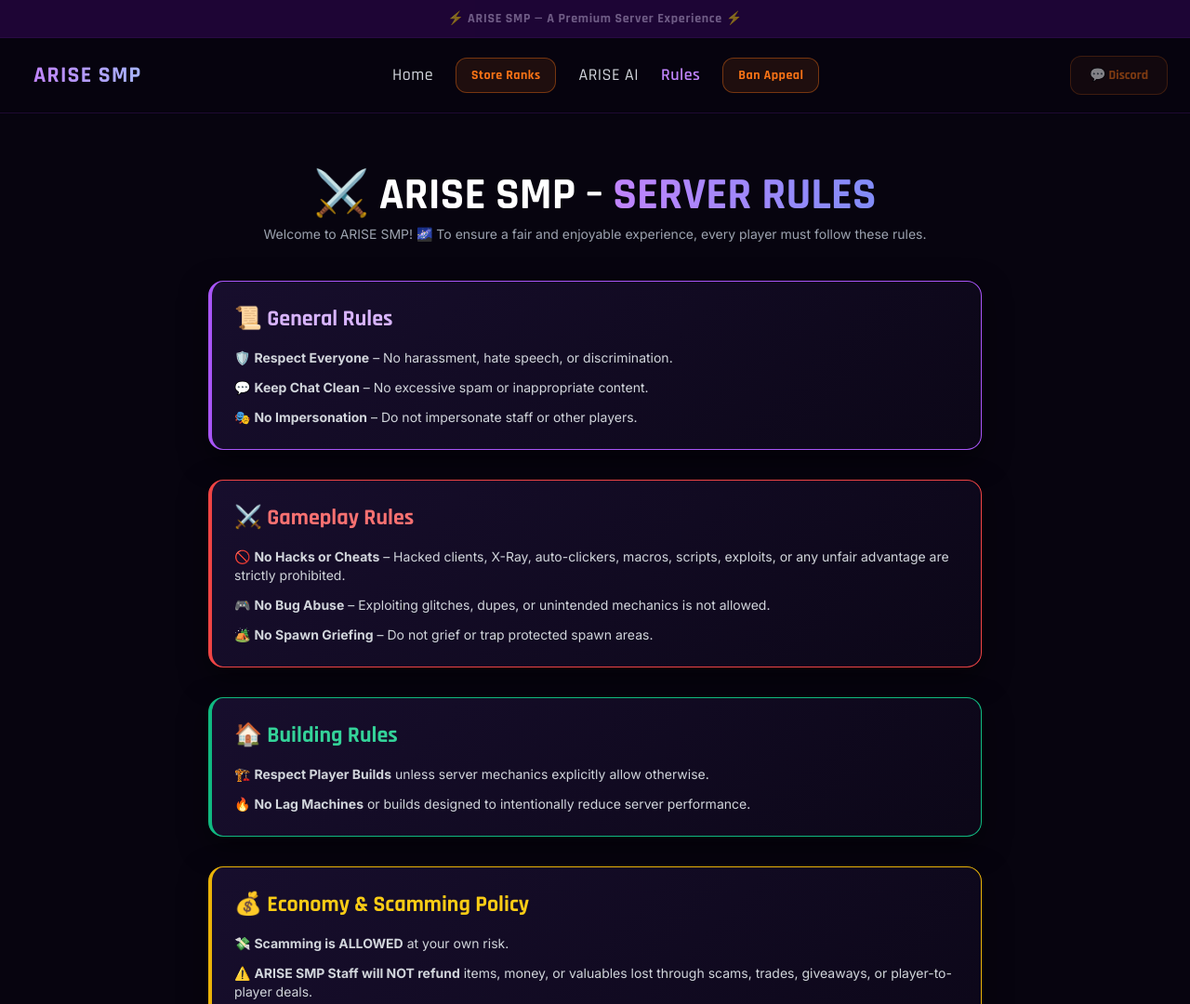
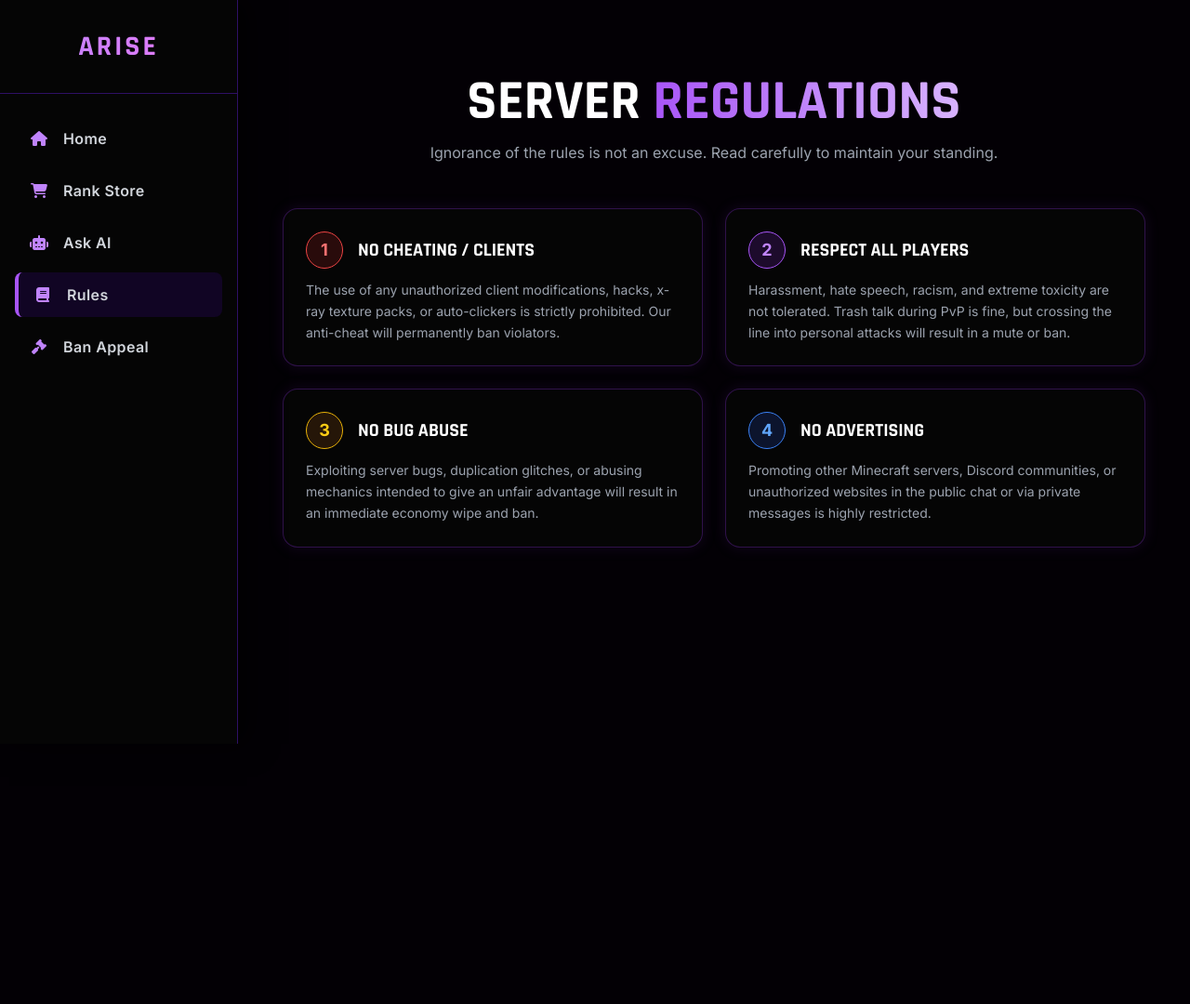
Before and after one commit to abhijitkumar1825-maker/ariseback, a website: page public/rules.html in a window 1280 px wide. Shown: the top 1080 px of the page at 93% size. After the commit the page ends 800 px from the top, so only its background shows below. Drawn offline with nearby package versions, Linux system fonts and the light colour scheme.

Commit message:
rules updated

```diff
--- a/public/rules.html
+++ b/public/rules.html
@@ -3,121 +3,89 @@
 <head>
     <meta charset="UTF-8">
     <meta name="viewport" content="width=device-width, initial-scale=1.0">
-    <title>ARISE SMP | Server Rules</title>
-    <link href="https://fonts.googleapis.com/css2?family=Inter:wght@400;500;600;700&family=Rajdhani:wght@500;600;700&display=swap" rel="stylesheet">
+    <title>ARISE SMP | Rules</title>
+    <link href="https://fonts.googleapis.com/css2?family=Inter:wght@400;500;600;700&family=Rajdhani:wght@500;600;700;800&display=swap" rel="stylesheet">
+    <link rel="stylesheet" href="https://cdnjs.cloudflare.com/ajax/libs/font-awesome/6.4.0/css/all.min.css">
     <script src="https://cdn.tailwindcss.com"></script>
-    <script>
-        tailwind.config = {
-            theme: {
-                extend: {
-                    colors: { arise: { base: '#07040f', card: '#110b22', purple: '#8b5cf6', glow: '#a855f7' } },
-                    fontFamily: { sans: ['Inter', 'sans-serif'], heading: ['Rajdhani', 'sans-serif'] }
-                }
-            }
-        }
-    </script>
     <style>
-        .glow-box { background: linear-gradient(135deg, rgba(25, 15, 48, 0.9) 0%, rgba(12, 7, 24, 0.95) 100%); border: 1px solid rgba(168, 85, 247, 0.25); box-shadow: 0 10px 30px rgba(0,0,0,0.5); }
-        .orange-glow-btn { transition: all 0.3s ease; border: 1px solid rgba(249, 115, 22, 0.4); background: rgba(249, 115, 22, 0.1); color: #f97316; }
-        .orange-glow-btn:hover { background: #f97316; color: #ffffff; box-shadow: 0 0 25px rgba(249, 115, 22, 0.8); border-color: #f97316; transform: translateY(-2px); }
+        body { background-color: #030005; color: #ffffff; font-family: 'Inter', sans-serif; overflow-x: hidden; }
+        h1, h2, h3, .font-heading { font-family: 'Rajdhani', sans-serif; }
+        .aura-border { border: 1px solid rgba(147, 51, 234, 0.3); box-shadow: 0 0 15px rgba(88, 28, 135, 0.2); }
+        .nav-item { transition: all 0.3s ease; }
+        .nav-item:hover { background: linear-gradient(90deg, rgba(147, 51, 234, 0.2) 0%, transparent 100%); border-left: 4px solid #a855f7; color: #d8b4fe; text-shadow: 0 0 8px rgba(168, 85, 247, 0.8); }
+        .sidebar { transition: transform 0.4s ease-in-out; z-index: 50; }
+        @media (max-width: 768px) { .sidebar-hidden { transform: translateX(-100%); } }
     </style>
 </head>
-<body class="bg-arise-base text-white font-sans antialiased min-h-screen">
+<body class="flex">
 
-    <div class="bg-purple-950/90 border-b border-purple-800/40 text-center py-2.5 px-4 text-xs md:text-sm font-heading font-bold text-purple-300 tracking-wider animate-pulse sticky top-0 z-50">
-        ⚡ ARISE SMP — A Premium Server Experience ⚡
+    <button onclick="toggleSidebar()" class="md:hidden fixed top-4 right-4 z-[60] bg-[#0a0a0a] border border-purple-600 text-white p-3 rounded-lg shadow-[0_0_15px_rgba(147,51,234,0.4)]">
+        <i class="fas fa-bars text-xl"></i>
+    </button>
+
+    <aside id="sidebar" class="sidebar sidebar-hidden md:transform-none fixed top-0 left-0 w-64 h-screen bg-[#050505] border-r border-[#2e1065] flex flex-col shadow-[10px_0_30px_rgba(0,0,0,0.8)]">
+        <div class="p-8 text-center border-b border-[#2e1065]">
+            <img src="./logo.png" alt="ARISE Logo" class="w-24 h-24 mx-auto mb-3 object-contain drop-shadow-[0_0_15px_rgba(147,51,234,0.5)]" onerror="this.style.display='none'">
+            <h2 class="font-heading text-3xl font-bold tracking-widest text-transparent bg-clip-text bg-gradient-to-r from-[#c084fc] to-[#e879f9]">ARISE</h2>
+        </div>
+        <nav class="flex-1 px-4 py-6 space-y-2">
+            <a href="/" class="nav-item flex items-center space-x-4 px-4 py-3 text-gray-300 rounded-lg"><i class="fas fa-home w-5 text-center text-[#c084fc]"></i><span class="font-semibold tracking-wide">Home</span></a>
+            <a href="/ranks" class="nav-item flex items-center space-x-4 px-4 py-3 text-gray-300 rounded-lg"><i class="fas fa-shopping-cart w-5 text-center text-[#c084fc]"></i><span class="font-semibold tracking-wide">Rank Store</span></a>
+            <a href="/console" class="nav-item flex items-center space-x-4 px-4 py-3 text-gray-300 rounded-lg"><i class="fas fa-robot w-5 text-center text-[#c084fc]"></i><span class="font-semibold tracking-wide">Ask AI</span></a>
+            <a href="/rules" class="nav-item flex items-center space-x-4 px-4 py-3 text-gray-300 rounded-lg bg-[#110524] border-l-4 border-purple-500"><i class="fas fa-book w-5 text-center text-[#c084fc]"></i><span class="font-semibold tracking-wide">Rules</span></a>
+            <a href="/appeal" class="nav-item flex items-center space-x-4 px-4 py-3 text-gray-300 rounded-lg"><i class="fas fa-gavel w-5 text-center text-[#c084fc]"></i><span class="font-semibold tracking-wide">Ban Appeal</span></a>
+        </nav>
+    </aside>
+
+    <main class="flex-1 md:ml-64 min-h-screen p-6 md:p-12 relative z-10">
+        <div class="max-w-5xl mx-auto mt-8">
+            <div class="text-center mb-12">
+                <h1 class="text-4xl md:text-6xl font-extrabold uppercase mb-3">Server <span class="text-transparent bg-clip-text bg-gradient-to-r from-[#a855f7] to-[#d8b4fe]">Regulations</span></h1>
+                <p class="text-gray-400 text-sm md:text-base">Ignorance of the rules is not an excuse. Read carefully to maintain your standing.</p>
             </div>
 
-    <nav class="bg-arise-base/90 backdrop-blur-md border-b border-purple-900/30 sticky top-[37px] z-40">
-        <div class="max-w-7xl mx-auto px-6 h-20 flex items-center justify-between">
-            <a href="/" class="flex items-center space-x-3">
-                <img src="./logo.png" alt="Logo" class="h-10 w-10 object-contain" onerror="this.style.display='none'">
-                <span class="font-heading text-2xl font-bold tracking-wider text-transparent bg-clip-text bg-gradient-to-r from-purple-400 to-indigo-300">ARISE SMP</span>
-            </a>
-            <div class="hidden md:flex space-x-6 font-heading text-lg tracking-wide text-gray-300 items-center">
-                <a href="/" class="hover:text-purple-400 transition">Home</a>
-                <a href="/ranks" class="orange-glow-btn px-4 py-2 rounded-xl font-bold text-sm">Store Ranks</a>
-                <a href="/console" class="hover:text-purple-400 transition">ARISE AI</a>
-                <a href="/rules" class="text-purple-400 font-semibold">Rules</a>
-                <a href="/appeal" class="orange-glow-btn px-4 py-2 rounded-xl font-bold text-sm">Ban Appeal</a>
+            <div class="grid grid-cols-1 md:grid-cols-2 gap-6">
+                <!-- Rule 1 -->
+                <div class="bg-[#050505] aura-border p-6 rounded-2xl">
+                    <div class="flex items-center mb-3">
+                        <div class="w-10 h-10 rounded-full bg-red-900/30 border border-red-500 text-red-400 flex items-center justify-center font-bold text-lg mr-4">1</div>
+                        <h3 class="text-xl font-bold uppercase text-white">No Cheating / Clients</h3>
                     </div>
-            <a href="https://discord.gg/arisesmp" target="_blank" class="orange-glow-btn px-5 py-2.5 rounded-xl font-heading font-bold text-sm transition animate-pulse">
-                💬 Discord
-            </a>
-        </div>
-    </nav>
-
-    <main class="max-w-4xl mx-auto px-8 py-16 space-y-8">
-        <div class="text-center mb-10">
-            <h1 class="font-heading text-4xl md:text-5xl font-extrabold uppercase mb-2">⚔️ ARISE SMP – <span class="text-transparent bg-clip-text bg-gradient-to-r from-purple-400 to-indigo-400">Server Rules</span></h1>
-            <p class="text-gray-400 text-sm">Welcome to ARISE SMP! 🌌 To ensure a fair and enjoyable experience, every player must follow these rules.</p>
+                    <p class="text-gray-400 text-sm leading-relaxed">The use of any unauthorized client modifications, hacks, x-ray texture packs, or auto-clickers is strictly prohibited. Our anti-cheat will permanently ban violators.</p>
                 </div>
 
-        <!-- General Rules -->
-        <div class="glow-box rounded-2xl p-6 border-l-4 border-purple-500">
-            <h3 class="font-heading text-2xl font-bold text-purple-300 mb-4">📜 General Rules</h3>
-            <ul class="space-y-3 text-gray-300 text-sm">
-                <li>🛡️ <b>Respect Everyone</b> – No harassment, hate speech, or discrimination.</li>
-                <li>💬 <b>Keep Chat Clean</b> – No excessive spam or inappropriate content.</li>
-                <li>🎭 <b>No Impersonation</b> – Do not impersonate staff or other players.</li>
-            </ul>
+                <!-- Rule 2 -->
+                <div class="bg-[#050505] aura-border p-6 rounded-2xl">
+                    <div class="flex items-center mb-3">
+                        <div class="w-10 h-10 rounded-full bg-purple-900/30 border border-purple-500 text-purple-400 flex items-center justify-center font-bold text-lg mr-4">2</div>
+                        <h3 class="text-xl font-bold uppercase text-white">Respect All Players</h3>
+                    </div>
+                    <p class="text-gray-400 text-sm leading-relaxed">Harassment, hate speech, racism, and extreme toxicity are not tolerated. Trash talk during PvP is fine, but crossing the line into personal attacks will result in a mute or ban.</p>
                 </div>
 
-        <!-- Gameplay Rules -->
-        <div class="glow-box rounded-2xl p-6 border-l-4 border-red-500">
-            <h3 class="font-heading text-2xl font-bold text-red-400 mb-4">⚔️ Gameplay Rules</h3>
-            <ul class="space-y-3 text-gray-300 text-sm">
-                <li>🚫 <b>No Hacks or Cheats</b> – Hacked clients, X-Ray, auto-clickers, macros, scripts, exploits, or any unfair advantage are strictly prohibited.</li>
-                <li>🎮 <b>No Bug Abuse</b> – Exploiting glitches, dupes, or unintended mechanics is not allowed.</li>
-                <li>🏕️ <b>No Spawn Griefing</b> – Do not grief or trap protected spawn areas.</li>
-            </ul>
+                <!-- Rule 3 -->
+                <div class="bg-[#050505] aura-border p-6 rounded-2xl">
+                    <div class="flex items-center mb-3">
+                        <div class="w-10 h-10 rounded-full bg-yellow-900/30 border border-yellow-500 text-yellow-400 flex items-center justify-center font-bold text-lg mr-4">3</div>
+                        <h3 class="text-xl font-bold uppercase text-white">No Bug Abuse</h3>
+                    </div>
+                    <p class="text-gray-400 text-sm leading-relaxed">Exploiting server bugs, duplication glitches, or abusing mechanics intended to give an unfair advantage will result in an immediate economy wipe and ban.</p>
                 </div>
 
-        <!-- Building Rules -->
-        <div class="glow-box rounded-2xl p-6 border-l-4 border-emerald-500">
-            <h3 class="font-heading text-2xl font-bold text-emerald-400 mb-4">🏠 Building Rules</h3>
-            <ul class="space-y-3 text-gray-300 text-sm">
-                <li>🏗️ <b>Respect Player Builds</b> unless server mechanics explicitly allow otherwise.</li>
-                <li>🔥 <b>No Lag Machines</b> or builds designed to intentionally reduce server performance.</li>
-            </ul>
+                <!-- Rule 4 -->
+                <div class="bg-[#050505] aura-border p-6 rounded-2xl">
+                    <div class="flex items-center mb-3">
+                        <div class="w-10 h-10 rounded-full bg-blue-900/30 border border-blue-500 text-blue-400 flex items-center justify-center font-bold text-lg mr-4">4</div>
+                        <h3 class="text-xl font-bold uppercase text-white">No Advertising</h3>
                     </div>
-
-        <!-- Economy & Scamming Policy -->
-        <div class="glow-box rounded-2xl p-6 border-l-4 border-yellow-500">
-            <h3 class="font-heading text-2xl font-bold text-yellow-400 mb-4">💰 Economy & Scamming Policy</h3>
-            <ul class="space-y-3 text-gray-300 text-sm">
-                <li>💸 <b>Scamming is ALLOWED</b> at your own risk.</li>
-                <li>⚠️ <b>ARISE SMP Staff will NOT refund</b> items, money, or valuables lost through scams, trades, giveaways, or player-to-player deals.</li>
-                <li>🤝 <b>Trade carefully.</b> Double-check every deal before accepting. Once a trade is completed, it is considered final.</li>
-                <li>🚫 <b>Real-money scams</b>, account theft, phishing, or attempts to steal accounts are strictly forbidden and will result in a permanent ban.</li>
-            </ul>
+                    <p class="text-gray-400 text-sm leading-relaxed">Promoting other Minecraft servers, Discord communities, or unauthorized websites in the public chat or via private messages is highly restricted.</p>
                 </div>
-
-        <!-- Community & Staff -->
-        <div class="glow-box rounded-2xl p-6 border-l-4 border-blue-500">
-            <h3 class="font-heading text-2xl font-bold text-blue-400 mb-4">👥 Community & Staff Decisions</h3>
-            <ul class="space-y-3 text-gray-300 text-sm">
-                <li>📢 <b>No advertising</b> other servers or Discords without permission.</li>
-                <li>🎉 <b>Help keep</b> the community friendly and enjoyable.</li>
-                <li>⚖️ <b>Respect staff decisions.</b> If you believe a punishment was unfair, open a support ticket instead of arguing in chat.</li>
-            </ul>
             </div>
-
-        <!-- Punishments -->
-        <div class="glow-box rounded-2xl p-6 border-l-4 border-orange-500">
-            <h3 class="font-heading text-2xl font-bold text-orange-400 mb-4">🚨 Punishments</h3>
-            <p class="text-gray-300 text-sm mb-3">Rule violations may result in:</p>
-            <ul class="space-y-2 text-gray-300 text-sm">
-                <li>• 🟡 Warning</li>
-                <li>• 🟠 Temporary Mute</li>
-                <li>• 🔴 Temporary Ban</li>
-                <li>• ⛔ Permanent Ban</li>
-            </ul>
-        </div>
-
-        <div class="text-center font-heading text-xl font-bold text-purple-300 pt-4">
-            ✨ Trade wisely. Play fairly. Rise stronger. Welcome to ARISE SMP!
         </div>
     </main>
+
+    <script>
+        function toggleSidebar() { document.getElementById('sidebar').classList.toggle('sidebar-hidden'); }
+    </script>
 </body>
 </html>
```
Lines whose indentation alone changed are shown as unchanged.
